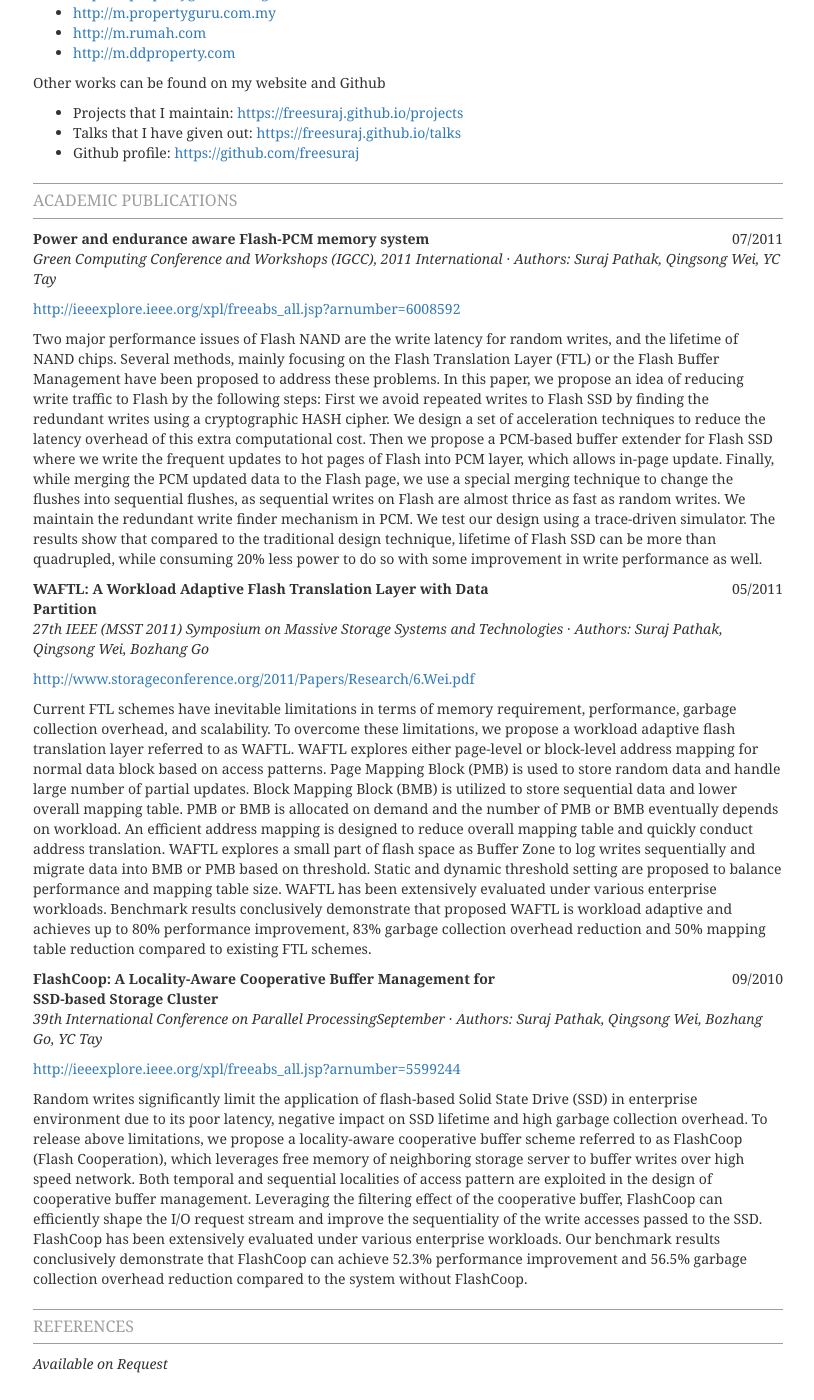
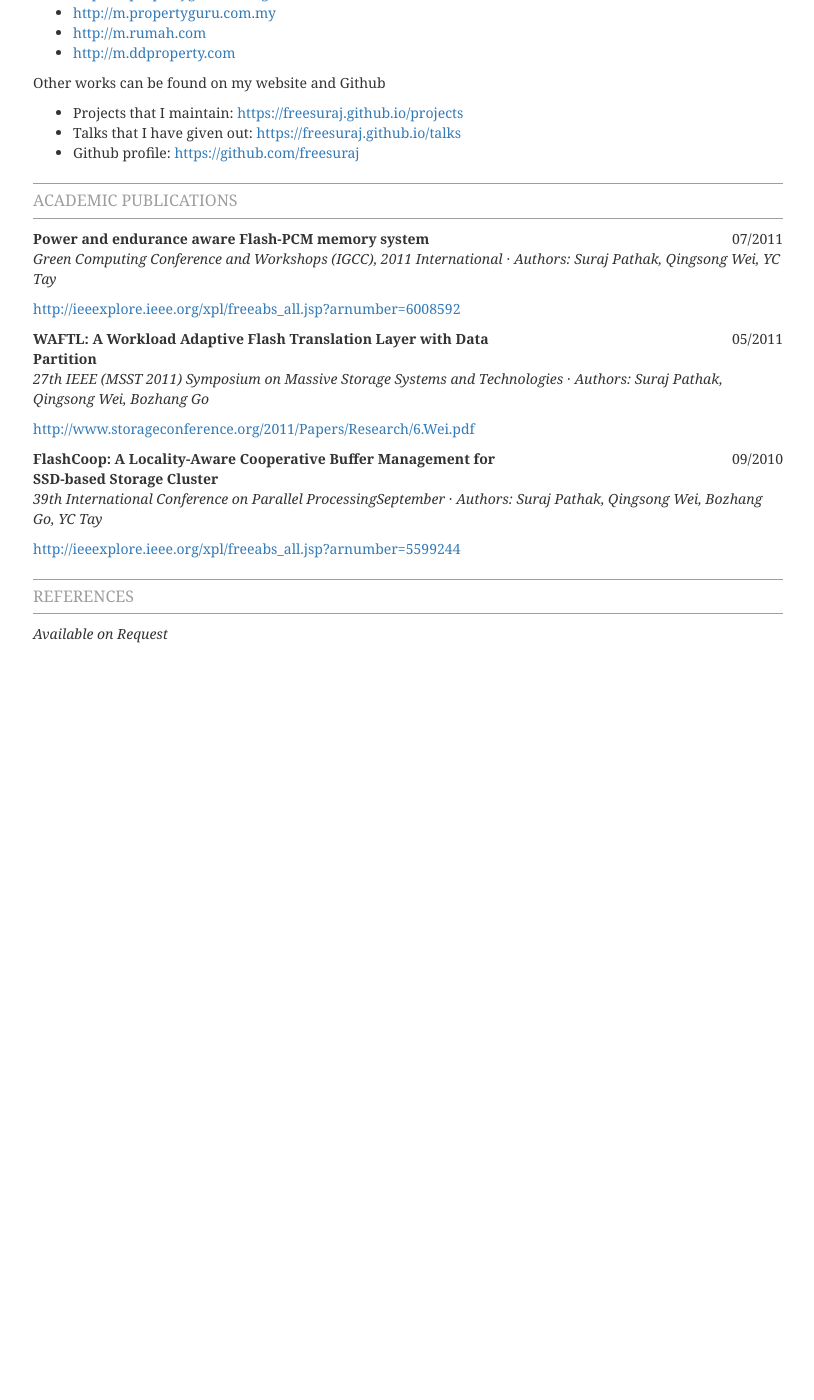
Before and after one commit to freesuraj/freesuraj.github.io, a Jekyll site: the page built from cv/index.markdown, in a window 1280 px wide and 1400 px high, scrolled down 3564 px. Shown: the whole window, without its empty margins (232-1046 px from the left). Built offline with Jekyll 4.4.1, drawn with Linux system fonts in a browser that asks for light colours; nearby versions of some CDN libraries; after the commit the page ends 4234 px from its top, so only the background shows below that.

Commit message:
Remove publication abstracts

```diff
--- a/cv/index.markdown
+++ b/cv/index.markdown
@@ -270,8 +270,6 @@ Other works can be found on my website and Github
 
 <http://ieeexplore.ieee.org/xpl/freeabs_all.jsp?arnumber=6008592>
 
-Two major performance issues of Flash NAND are the write latency for random writes, and the lifetime of NAND chips. Several methods, mainly focusing on the Flash Translation Layer (FTL) or the Flash Buffer Management have been proposed to address these problems. In this paper, we propose an idea of reducing write traffic to Flash by the following steps: First we avoid repeated writes to Flash SSD by finding the redundant writes using a cryptographic HASH cipher. We design a set of acceleration techniques to reduce the latency overhead of this extra computational cost. Then we propose a PCM-based buffer extender for Flash SSD where we write the frequent updates to hot pages of Flash into PCM layer, which allows in-page update. Finally, while merging the PCM updated data to the Flash page, we use a special merging technique to change the flushes into sequential flushes, as sequential writes on Flash are almost thrice as fast as random writes. We maintain the redundant write finder mechanism in PCM. We test our design using a trace-driven simulator. The results show that compared to the traditional design technique, lifetime of Flash SSD can be more than quadrupled, while consuming 20% less power to do so with some improvement in write performance as well.
-
 <div class="row">
     <div class="col-xs-8 section-left">WAFTL: A Workload Adaptive Flash Translation Layer with Data Partition</div>
     <div class="col-xs-4 section-right">05/2011</div>
@@ -280,9 +278,6 @@ Two major performance issues of Flash NAND are the write latency for random writ
 *27th IEEE (MSST 2011) Symposium on Massive Storage Systems and Technologies · Authors: Suraj Pathak, Qingsong Wei, Bozhang Go*
 
 <http://www.storageconference.org/2011/Papers/Research/6.Wei.pdf>
-
-Current FTL schemes have inevitable limitations in terms of memory requirement, performance, garbage collection overhead, and scalability. To overcome these limitations, we propose a workload adaptive flash translation layer referred to as WAFTL. WAFTL explores either page-level or block-level address mapping for normal data block based on access patterns. Page Mapping Block (PMB) is used to store random data and handle large number of partial updates. Block Mapping Block (BMB) is utilized to store sequential data and lower overall mapping table. PMB or BMB is allocated on demand and the number of PMB or BMB eventually depends on workload. An efficient address mapping is designed to reduce overall mapping table and quickly conduct address translation. WAFTL explores a small part of flash space as Buffer Zone to log writes sequentially and migrate data into BMB or PMB based on threshold. Static and dynamic threshold setting are proposed to balance performance and mapping table size.
-WAFTL has been extensively evaluated under various enterprise workloads. Benchmark results conclusively demonstrate that proposed WAFTL is workload adaptive and achieves up to 80% performance improvement, 83% garbage collection overhead reduction and 50% mapping table reduction compared to existing FTL schemes.
 
 <div class="row">
     <div class="col-xs-8 section-left">FlashCoop: A Locality-Aware Cooperative Buffer Management for SSD-based Storage Cluster</div>
@@ -293,8 +288,6 @@ WAFTL has been extensively evaluated under various enterprise workloads. Benchma
 
 <http://ieeexplore.ieee.org/xpl/freeabs_all.jsp?arnumber=5599244>
 
-Random writes significantly limit the application of flash-based Solid State Drive (SSD) in enterprise environment due to its poor latency, negative impact on SSD lifetime and high garbage collection overhead. To release above limitations, we propose a locality-aware cooperative buffer scheme referred to as FlashCoop (Flash Cooperation), which leverages free memory of neighboring storage server to buffer writes over high speed network. Both temporal and sequential localities of access pattern are exploited in the design of cooperative buffer management. Leveraging the filtering effect of the cooperative buffer, FlashCoop can efficiently shape the I/O request stream and improve the sequentiality of the write accesses passed to the SSD. FlashCoop has been extensively evaluated under various enterprise workloads. Our benchmark results conclusively demonstrate that FlashCoop can achieve 52.3% performance improvement and 56.5% garbage collection overhead reduction compared to the system without FlashCoop.
-
 
 ## References
 
```
